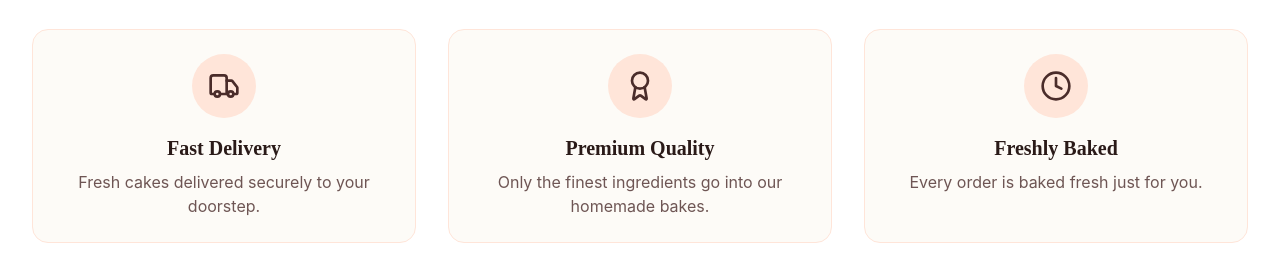
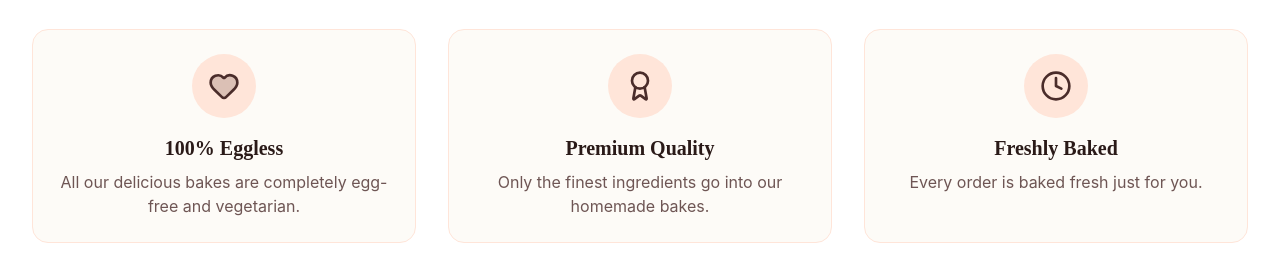
Before and after one commit to kalpanascakesandbakes-tech/kalpanascakesandbakes, a React (Vite) app: page / in a window 1280 px wide. Shown: the part 819-1087 px from the top of the page. Built offline with nearby package versions, Linux system fonts and the light colour scheme; no server answers.

Commit message:
feat: replace 'Fast Delivery' feature with '100% Eggless' on Home page

```diff
--- a/src/pages/Home.jsx
+++ b/src/pages/Home.jsx
@@ -1,7 +1,7 @@
 import { useState, useEffect } from 'react';
 import { motion, AnimatePresence } from 'framer-motion';
 import { Link } from 'react-router-dom';
-import { ArrowRight, Star, Truck, Award, Clock, ShieldCheck, BookOpen, Download, ChevronLeft, ChevronRight, Quote } from 'lucide-react';
+import { ArrowRight, Star, Heart, Award, Clock, ShieldCheck, BookOpen, Download, ChevronLeft, ChevronRight, Quote } from 'lucide-react';
 import { getBestSellers, getFeaturedCakes } from '../utils/mockData';
 import CakeCard from '../components/ui/CakeCard';
 import CakeQuickView from '../components/ui/CakeQuickView';
@@ -177,10 +177,10 @@ const Home = () => {
           <div className="grid grid-cols-1 md:grid-cols-3 gap-8 text-center">
             <motion.div {...fadeInUp} className="flex flex-col items-center p-6 bg-bakery-cream rounded-2xl border border-bakery-peach">
               <div className="w-16 h-16 bg-bakery-peach rounded-full flex items-center justify-center mb-4 text-bakery-brown">
-                <Truck size={32} />
+                <Heart size={32} className="fill-bakery-brown/20" />
               </div>
-              <h3 className="font-serif font-bold text-xl mb-2 text-bakery-darkBrown">Fast Delivery</h3>
-              <p className="text-bakery-brown/80">Fresh cakes delivered securely to your doorstep.</p>
+              <h3 className="font-serif font-bold text-xl mb-2 text-bakery-darkBrown">100% Eggless</h3>
+              <p className="text-bakery-brown/80">All our delicious bakes are completely egg-free and vegetarian.</p>
             </motion.div>
             <motion.div {...fadeInUp} className="flex flex-col items-center p-6 bg-bakery-cream rounded-2xl border border-bakery-peach" transition={{ delay: 0.2 }}>
               <div className="w-16 h-16 bg-bakery-peach rounded-full flex items-center justify-center mb-4 text-bakery-brown">
```
